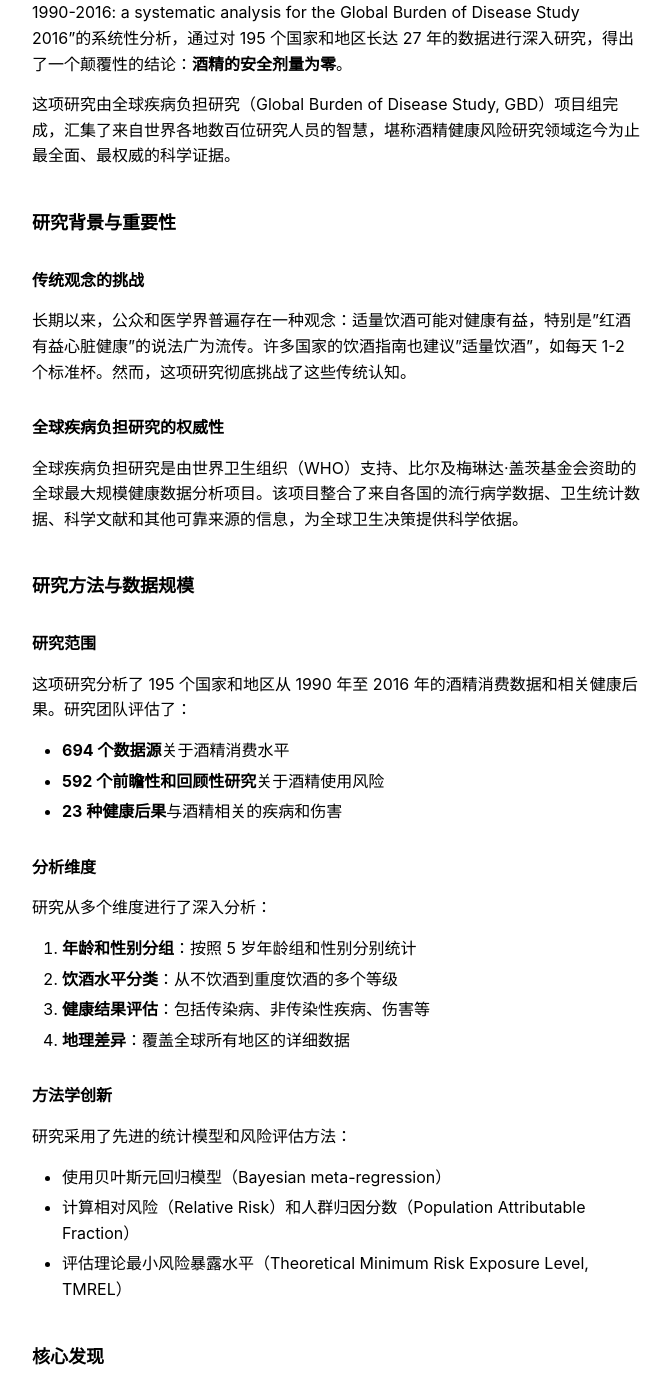
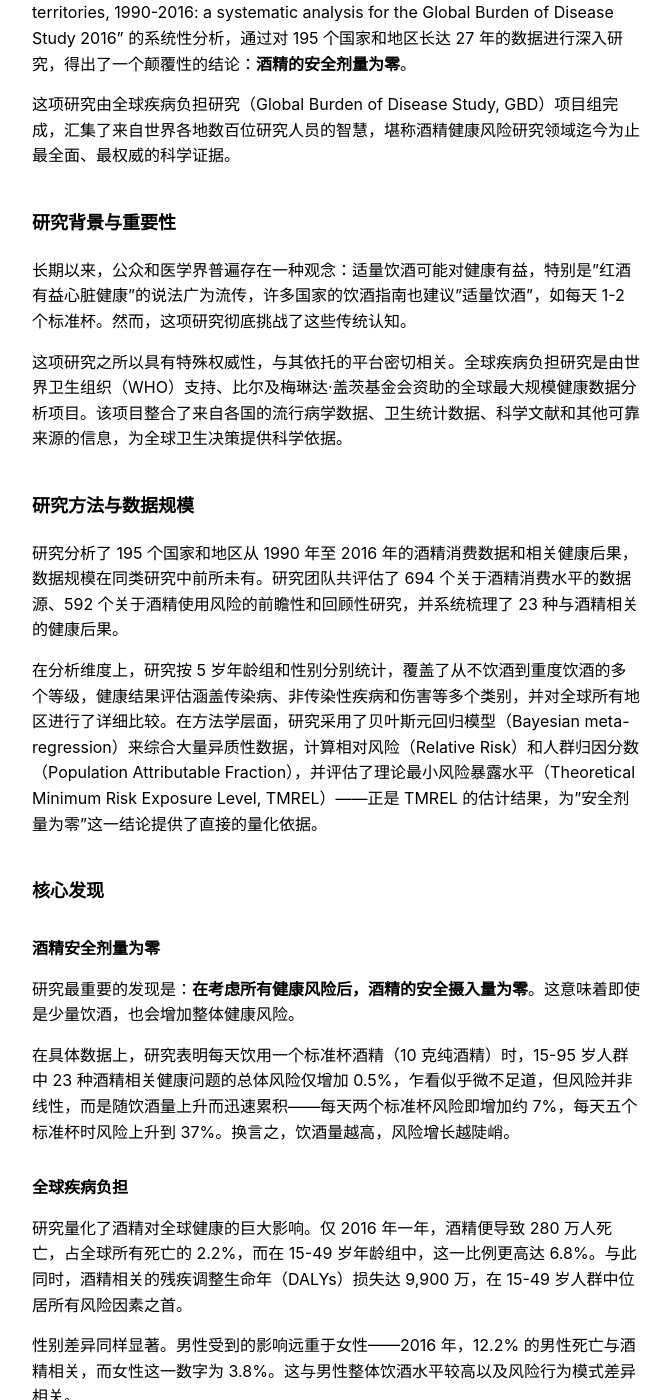
Before and after one commit to elemer1/elemer1.github.io, a Jekyll site: the page built from _markdown/酒精的安全剂量.md, in a window 1280 px wide and 1400 px high, scrolled down 328 px. Shown: the whole window, without its empty margins (303-974 px from the left). Built offline with Jekyll 4.4.1, drawn with Linux system fonts in a browser that asks for light colours; some of the changed text lies outside the part shown.

Commit message:
Reformat 酒精的安全剂量 article with more paragraphs
Convert many bullet-point sections into flowing paragraphs for a more
formal reading experience, while retaining bullet points for genuine
list content (disease categories, special populations).

https://claude.ai/code/session_01UN5HBM46te4RSBFBxLG9GD

```diff
--- a/_markdown/酒精的安全剂量.md
+++ b/_markdown/酒精的安全剂量.md
@@ -7,46 +7,21 @@ listed: true
 
 ## 引言
 
-2018 年，国际权威医学期刊《柳叶刀》（The Lancet）发表了一项震撼全球公共卫生界的研究成果。这项题为”Alcohol use and burden for 195 countries and territories, 1990-2016: a systematic analysis for the Global Burden of Disease Study 2016”的系统性分析，通过对 195 个国家和地区长达 27 年的数据进行深入研究，得出了一个颠覆性的结论：**酒精的安全剂量为零**。
+2018 年，国际权威医学期刊《柳叶刀》（The Lancet）发表了一项震撼全球公共卫生界的研究成果。这项题为 "Alcohol use and burden for 195 countries and territories, 1990-2016: a systematic analysis for the Global Burden of Disease Study 2016" 的系统性分析，通过对 195 个国家和地区长达 27 年的数据进行深入研究，得出了一个颠覆性的结论：**酒精的安全剂量为零**。
 
 这项研究由全球疾病负担研究（Global Burden of Disease Study, GBD）项目组完成，汇集了来自世界各地数百位研究人员的智慧，堪称酒精健康风险研究领域迄今为止最全面、最权威的科学证据。
 
 ## 研究背景与重要性
 
-### 传统观念的挑战
+长期以来，公众和医学界普遍存在一种观念：适量饮酒可能对健康有益，特别是"红酒有益心脏健康"的说法广为流传，许多国家的饮酒指南也建议"适量饮酒"，如每天 1-2 个标准杯。然而，这项研究彻底挑战了这些传统认知。
 
-长期以来，公众和医学界普遍存在一种观念：适量饮酒可能对健康有益，特别是”红酒有益心脏健康”的说法广为流传。许多国家的饮酒指南也建议”适量饮酒”，如每天 1-2 个标准杯。然而，这项研究彻底挑战了这些传统认知。
-
-### 全球疾病负担研究的权威性
-
-全球疾病负担研究是由世界卫生组织（WHO）支持、比尔及梅琳达·盖茨基金会资助的全球最大规模健康数据分析项目。该项目整合了来自各国的流行病学数据、卫生统计数据、科学文献和其他可靠来源的信息，为全球卫生决策提供科学依据。
+这项研究之所以具有特殊权威性，与其依托的平台密切相关。全球疾病负担研究是由世界卫生组织（WHO）支持、比尔及梅琳达·盖茨基金会资助的全球最大规模健康数据分析项目。该项目整合了来自各国的流行病学数据、卫生统计数据、科学文献和其他可靠来源的信息，为全球卫生决策提供科学依据。
 
 ## 研究方法与数据规模
 
-### 研究范围
+研究分析了 195 个国家和地区从 1990 年至 2016 年的酒精消费数据和相关健康后果，数据规模在同类研究中前所未有。研究团队共评估了 694 个关于酒精消费水平的数据源、592 个关于酒精使用风险的前瞻性和回顾性研究，并系统梳理了 23 种与酒精相关的健康后果。
 
-这项研究分析了 195 个国家和地区从 1990 年至 2016 年的酒精消费数据和相关健康后果。研究团队评估了：
-
-- **694 个数据源**关于酒精消费水平
-- **592 个前瞻性和回顾性研究**关于酒精使用风险
-- **23 种健康后果**与酒精相关的疾病和伤害
-
-### 分析维度
-
-研究从多个维度进行了深入分析：
-
-1. **年龄和性别分组**：按照 5 岁年龄组和性别分别统计
-1. **饮酒水平分类**：从不饮酒到重度饮酒的多个等级
-1. **健康结果评估**：包括传染病、非传染性疾病、伤害等
-1. **地理差异**：覆盖全球所有地区的详细数据
-
-### 方法学创新
-
-研究采用了先进的统计模型和风险评估方法：
-
-- 使用贝叶斯元回归模型（Bayesian meta-regression）
-- 计算相对风险（Relative Risk）和人群归因分数（Population Attributable Fraction）
-- 评估理论最小风险暴露水平（Theoretical Minimum Risk Exposure Level, TMREL）
+在分析维度上，研究按 5 岁年龄组和性别分别统计，覆盖了从不饮酒到重度饮酒的多个等级，健康结果评估涵盖传染病、非传染性疾病和伤害等多个类别，并对全球所有地区进行了详细比较。在方法学层面，研究采用了贝叶斯元回归模型（Bayesian meta-regression）来综合大量异质性数据，计算相对风险（Relative Risk）和人群归因分数（Population Attributable Fraction），并评估了理论最小风险暴露水平（Theoretical Minimum Risk Exposure Level, TMREL）——正是 TMREL 的估计结果，为"安全剂量为零"这一结论提供了直接的量化依据。
 
 ## 核心发现
 
@@ -54,41 +29,21 @@ listed: true
 
 研究最重要的发现是：**在考虑所有健康风险后，酒精的安全摄入量为零**。这意味着即使是少量饮酒，也会增加整体健康风险。
 
-具体数据显示：
-
-- **每天饮用一个标准杯酒精**（10 克纯酒精），在 15-95 岁人群中，23 种酒精相关健康问题的总体风险增加 0.5%
-- 随着饮酒量增加，健康风险呈指数级上升
-- 每天两个标准杯，风险增加 7%
-- 每天五个标准杯，风险增加 37%
+在具体数据上，研究表明每天饮用一个标准杯酒精（10 克纯酒精）时，15-95 岁人群中 23 种酒精相关健康问题的总体风险仅增加 0.5%，乍看似乎微不足道，但风险并非线性，而是随饮酒量上升而迅速累积——每天两个标准杯风险即增加约 7%，每天五个标准杯时风险上升到 37%。换言之，饮酒量越高，风险增长越陡峭。
 
 ### 全球疾病负担
 
-研究量化了酒精对全球健康的巨大影响：
+研究量化了酒精对全球健康的巨大影响。仅 2016 年一年，酒精便导致 280 万人死亡，占全球所有死亡的 2.2%，而在 15-49 岁年龄组中，这一比例更高达 6.8%。与此同时，酒精相关的残疾调整生命年（DALYs）损失达 9,900 万，在 15-49 岁人群中位居所有风险因素之首。
 
-1. **2016 年数据显示**：
-- 酒精导致 280 万人死亡
-- 占全球所有死亡的 2.2%
-- 占 15-49 岁年龄组死亡的 6.8%
-1. **残疾调整生命年（DALYs）损失**：
-- 酒精导致 9,900 万 DALYs 损失
-- 在 15-49 岁人群中，酒精是首要风险因素
-1. **性别差异**：
-- 男性受影响更为严重
-- 2016 年，12.2% 的男性死亡与酒精相关
-- 女性为 3.8%
+性别差异同样显著。男性受到的影响远重于女性——2016 年，12.2% 的男性死亡与酒精相关，而女性这一数字为 3.8%。这与男性整体饮酒水平较高以及风险行为模式差异相关。
 
 ### 疾病谱分析
 
-酒精对健康的影响涉及多个方面：
+酒精的危害并非局限于某一器官或某一类疾病，而是广泛渗透到人体各大系统，涵盖从短期急性事件到长期慢性疾病的整个谱系。
 
-**短期急性风险**：
+在短期急性风险方面，酒精显著提升交通事故、暴力伤害、自我伤害以及溺水等意外事件的发生率，这些危害往往在饮酒后数小时内即可显现。
 
-- 交通事故
-- 暴力伤害
-- 自我伤害
-- 溺水等意外
-
-**长期慢性疾病**：
+在长期慢性疾病方面，酒精的负面作用涉及更广泛的疾病类别，主要包括：
 
 - 癌症（口腔癌、咽喉癌、食管癌、肝癌、结肠癌、乳腺癌等）
 - 心血管疾病（高血压、中风、心房颤动）
@@ -100,145 +55,46 @@ listed: true
 
 ### 心脏保护效应的重新评估
 
-研究承认，少量饮酒可能对缺血性心脏病和糖尿病有轻微保护作用。然而，这种潜在益处被其他健康风险完全抵消，特别是：
-
-- 酒精相关癌症风险
-- 伤害和暴力风险
-- 传染病风险
-- 其他心血管疾病风险
-
-因此，从整体健康角度考虑，任何水平的饮酒都是净负面影响。
+对于流传已久的"适量饮酒护心"说法，研究并未简单否认，而是承认少量饮酒可能对缺血性心脏病和糖尿病有轻微保护作用。然而，这种潜在益处在整体健康账本上被其他风险完全抵消——包括酒精相关癌症风险、伤害和暴力风险、传染病风险，以及其他形式的心血管疾病风险。因此，从整体健康角度考虑，任何水平的饮酒都会带来净负面影响，这也是"安全剂量为零"这一结论的关键逻辑。
 
 ## 地区差异与流行病学特征
 
-### 全球饮酒模式
+研究同时揭示了饮酒模式和健康后果在不同地区、不同人群之间的显著差异。高收入国家的饮酒率整体较高，其主要健康负担集中在慢性疾病和癌症；中低收入国家饮酒率相对较低但增长迅速，急性伤害和传染病风险更为突出；而 15-49 岁的年轻人群则是受影响最严重的群体，伤害和意外构成该年龄段与酒精相关的主要死因。
 
-研究揭示了不同地区的饮酒模式差异：
-
-1. **高收入国家**：
-- 饮酒率较高
-- 主要健康负担来自慢性疾病和癌症
-1. **中低收入国家**：
-- 饮酒率相对较低但快速增长
-- 急性伤害和传染病风险更突出
-1. **年轻人群**：
-- 15-49 岁年龄组受影响最严重
-- 伤害和意外是主要死因
-
-### 性别与年龄差异
-
-- **年轻男性**是最高风险群体
-- **女性**即使饮酒量较少，仍面临显著的癌症风险，特别是乳腺癌
-- **老年人群**慢性疾病风险更加突出
+性别与年龄维度上，年轻男性是风险最高的群体，酒精相关的意外伤害、暴力事件和慢性疾病在其身上叠加出现；女性即便饮酒量较少，依然面临显著的癌症风险，尤其是乳腺癌；而在老年人群中，慢性疾病风险则更加突出，酒精与高血压、心房颤动、肝病等基础疾病相互加重。
 
 ## 公共卫生意义
 
 ### 政策建议
 
-基于研究发现，作者提出了明确的公共卫生建议：
-
-1. **修订饮酒指南**：
-- 放弃”适量饮酒”的概念
-- 明确告知公众：最安全的饮酒量是零
-1. **加强酒精管制**：
-- 提高酒精税收
-- 限制酒精销售和广告
-- 加强酒后驾车执法
-1. **提高公众意识**：
-- 教育公众认识酒精的真实风险
-- 破除”适量饮酒有益健康”的迷思
-1. **针对性干预**：
-- 重点关注年轻人和高风险群体
-- 提供戒酒支持服务
+基于研究发现，作者提出了明确的公共卫生建议。首先，应当修订各国的饮酒指南，放弃传统的"适量饮酒"概念，明确向公众传达"最安全的饮酒量是零"。其次，需要在政策层面加强酒精管制，包括提高酒精税收、限制酒精销售和广告、加强酒后驾车执法等多管齐下的措施。第三，应持续提高公众意识，通过健康教育破除"适量饮酒有益健康"的迷思，使公众真正理解饮酒的潜在风险。最后，对年轻人和高风险群体等特定人群，需要设计针对性干预方案，并提供必要的戒酒支持服务。
 
 ### 挑战与争议
 
-这项研究发表后，引发了广泛讨论和一些争议：
-
-**支持观点**：
-
-- 数据规模空前，方法严谨
-- 为公共卫生政策提供了坚实的科学基础
-- 有助于减少全球疾病负担
-
-**质疑声音**：
-
-- 一些研究者认为个体差异未被充分考虑
-- 酒精行业对研究结论提出异议
-- 文化和社会因素的复杂性
-
-然而，绝大多数公共卫生专家认可这项研究的科学价值和政策意义。
+这项研究发表后，引发了广泛讨论和一些争议。支持者认为其数据规模空前、方法严谨，为公共卫生政策提供了坚实的科学基础，有助于减少全球疾病负担。质疑声音则主要集中在以下几点：一些研究者认为个体差异未被充分考虑，酒精行业对研究结论提出异议，文化和社会因素在结论形成过程中的复杂性未被充分体现。尽管如此，绝大多数公共卫生专家仍认可这项研究的科学价值和政策意义。
 
 ## 对个人的启示
 
-### 理性认识饮酒
+对个人而言，这项研究提供了重要的健康参考，并要求我们破除一些长期流传的饮酒迷思。"红酒保护心脏"并不能抵消其他风险，所谓的"保健酒"缺乏科学依据，"少量饮酒无害"也是一种错误观念。即便是偶尔的社交饮酒，也存在可量化的健康风险，且该风险随饮酒量增加而急剧上升，年轻人和女性尤其需要警惕。从纯粹健康角度出发，不饮酒是最佳选择；如果选择饮酒，应充分了解风险，并通过定期体检关注肝功能、心血管等相关指标。
 
-这项研究为个人提供了重要的健康参考：
-
-1. **破除迷思**：
-- “红酒保护心脏”并不能抵消其他风险
-- 所谓”保健酒”没有科学依据
-- “少量饮酒无害”是错误观念
-1. **风险评估**：
-- 即使偶尔社交饮酒，也存在健康风险
-- 风险随饮酒量增加而急剧上升
-- 年轻人和女性尤其需要警惕
-1. **个人选择**：
-- 从纯粹健康角度，不饮酒是最佳选择
-- 如果选择饮酒，应充分了解风险
-- 定期体检，关注肝功能、心血管等指标
-
-### 特殊人群建议
-
-某些人群应特别注意：
+此外，某些人群应对饮酒采取更严格的态度：
 
 - **孕妇或备孕女性**：酒精对胎儿发育有害，必须完全戒酒
-- **青少年**：大脑发育期，酒精伤害更严重
-- **慢性病患者**：酒精可能加重病情或影响药物效果
-- **有家族酒精依赖史者**：遗传风险更高，应避免饮酒
+- **青少年**：大脑仍处于发育期，酒精造成的伤害尤其严重
+- **慢性病患者**：酒精可能加重病情或干扰药物作用
+- **有家族酒精依赖史者**：遗传风险较高，应尽量避免饮酒
 
 ## 后续研究与发展
 
-### 学术影响
-
-这项研究发表后，产生了深远的学术影响：
-
-- 被全球数千篇学术论文引用
-- 推动了更多酒精健康风险研究
-- 促进了跨国比较研究的发展
-
-### 政策响应
-
-许多国家和地区开始调整酒精政策：
-
-- 部分国家修订了饮酒指南
-- 加强了酒精管制措施
-- 提高了公众健康教育力度
-
-### 持续监测
-
-全球疾病负担研究项目持续更新数据：
-
-- 每年发布新的分析报告
-- 追踪酒精消费趋势变化
-- 评估政策干预效果
+这项研究发表后产生了深远的学术影响，被全球数千篇论文引用，推动了更多酒精健康风险研究，也促进了跨国比较研究的发展。在政策层面，部分国家开始修订饮酒指南，加强酒精管制措施，并增加公众健康教育的投入。全球疾病负担研究项目本身也在持续更新数据，每年发布新的分析报告，追踪酒精消费趋势的变化，并评估各项政策干预的实际效果。
 
 ## 结论
 
-《柳叶刀》发表的这项全球疾病负担研究，以无可辩驳的科学证据证明：**酒精没有安全剂量，最安全的饮酒量是零**。这一结论基于对 195 个国家和地区、涵盖数百万人口、长达 27 年的系统性分析，代表了当前酒精健康风险研究的最高水平。
+《柳叶刀》发表的这项全球疾病负担研究，以无可辩驳的科学证据证明：**酒精没有安全剂量，最安全的饮酒量是零**。这一结论基于对 195 个国家和地区、涵盖数百万人口、长达 27 年的系统性分析，代表了当前酒精健康风险研究的最高水平。研究的意义在于：其科学依据充分，数据规模空前、方法严谨、结论可靠；它颠覆了"适量饮酒有益"的传统迷思；它揭示了每年 280 万人死亡背后的健康负担；并为各国酒精管制政策提供了可操作的科学基础。
 
-研究的重要意义在于：
+对于个人而言，这项研究提醒我们：虽然饮酒是许多文化的一部分，但从纯粹健康角度考虑，不饮酒是保护自己和家人健康的最佳选择。如果选择饮酒，应该充分了解其潜在风险，并做出知情的个人决定。对于社会而言，这项研究呼吁各国政府、公共卫生机构和医疗专业人士共同努力，通过政策干预、健康教育和医疗服务，减少酒精造成的巨大健康负担，保护公众健康。
 
-1. **科学依据充分**：数据规模空前，方法严谨，结论可靠
-1. **挑战传统观念**：颠覆了”适量饮酒有益”的迷思
-1. **全球健康影响**：为减少 280 万年度死亡提供了行动指南
-1. **政策制定参考**：为各国酒精管制政策提供科学基础
-
-对于个人而言，这项研究提醒我们：虽然饮酒是许多文化的一部分，但从纯粹健康角度考虑，不饮酒是保护自己和家人健康的最佳选择。如果选择饮酒，应该充分了解其潜在风险，并做出知情的个人决定。
-
-对于社会而言，这项研究呼吁各国政府、公共卫生机构和医疗专业人士共同努力，通过政策干预、健康教育和医疗服务，减少酒精造成的巨大健康负担，保护公众健康。
-
-正如研究作者所言：“酒精对健康的风险证据是压倒性的，政策需要改变现状，建议人们减少所有水平的饮酒。“这不仅是一项科学研究的结论，更是一个关乎全球数亿人健康福祉的重要公共卫生信息。
+正如研究作者所言："酒精对健康的风险证据是压倒性的，政策需要改变现状，建议人们减少所有水平的饮酒。"这不仅是一项科学研究的结论，更是一个关乎全球数亿人健康福祉的重要公共卫生信息。
 
 -----
 
```
